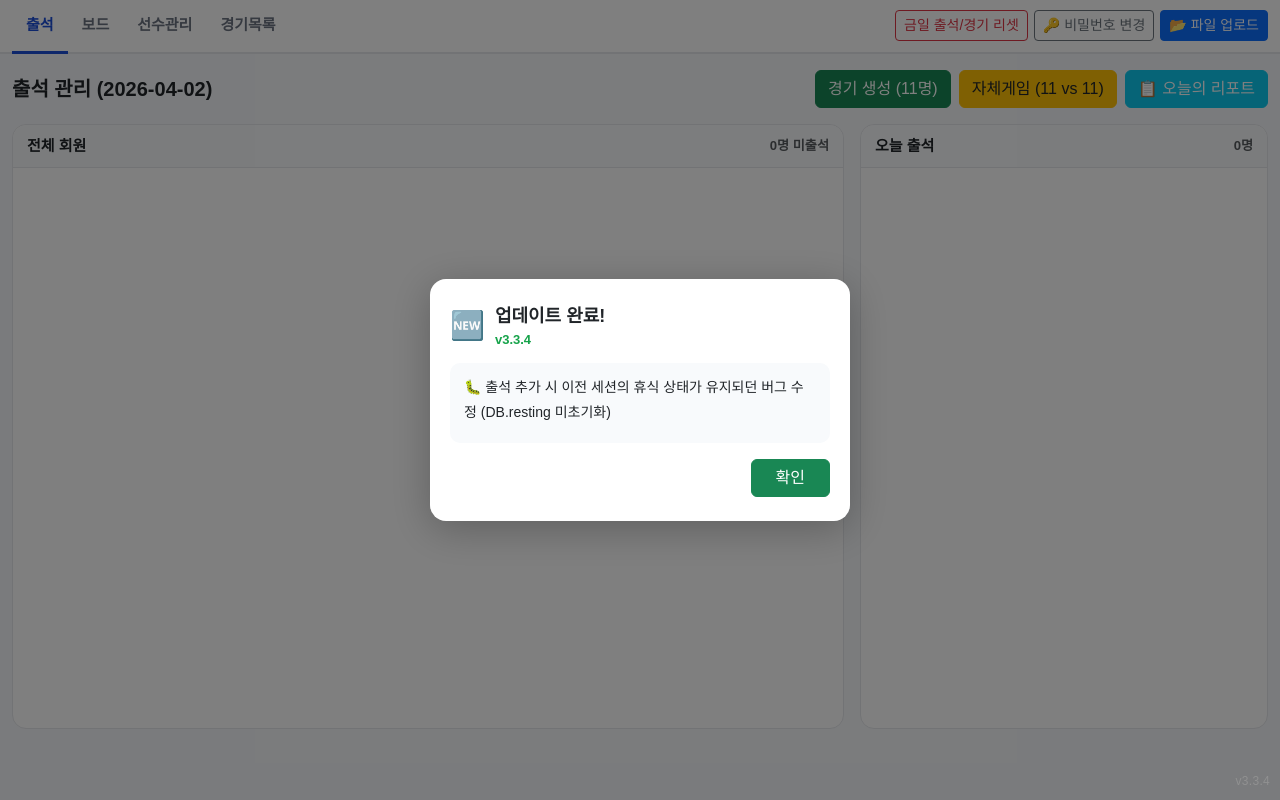
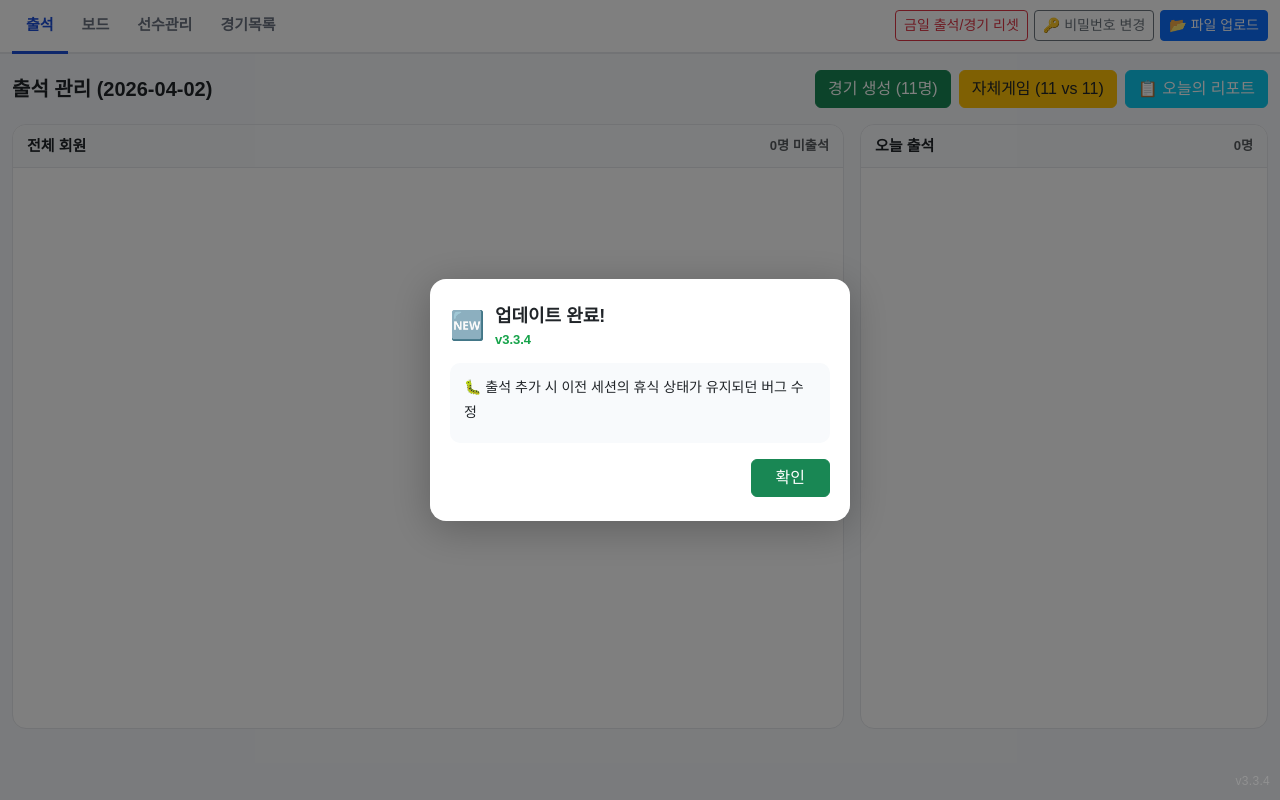
Before and after one commit to Leesuwon1254/soccer-board, a plain HTML site: page soccer_board_v3.html in a window 1280 px wide. Drawn offline with nearby package versions, Linux system fonts and the light colour scheme.

Commit message:
feat: 버전 변경 시 패치노트 팝업 자동 표시 (v3.3.4)

```diff
--- a/soccer_board_v3.html
+++ b/soccer_board_v3.html
@@ -829,6 +829,41 @@
 <!-- ══════════ 스크립트 ══════════ -->
 <script>
 // ================================================================
+// ===== 버전 & 패치노트 =====
+// ================================================================
+const APP_VERSION = 'v3.3.4';
+
+const PATCH_NOTES = {
+  'v3.3.4': [
+    '🐛 출석 추가 시 이전 세션의 휴식 상태가 유지되던 버그 수정',
+  ],
+  'v3.3.3': [
+    '🐛 보드 탭 진입 시 "선수 구성 완료" 메시지 오작동 수정',
+    '✅ 경기 생성(미리보기) 중일 때만 안내 메시지 표시',
+  ],
+  'v3.3.2': [
+    '🐛 위로 스와이프 출석이동 오작동 제거',
+    '🐛 대기명단 박스 안 드래그 후 운동장 이탈 버그 수정',
+    '✨ 업데이트 감지 시 변경내용 팝업 표시',
+  ],
+  'v3.3.1': [
+    '🎨 앱 아이콘 변경 (AI FootManager)',
+    '📱 앱 이름 변경: AI FootManager',
+  ],
+  'v3.3.0': [
+    '🐛 보드 탭 깨짐 버그 수정',
+    '🐛 자체게임 포메이션 오류 수정',
+    '✨ 보드 상단바 레이아웃 개선',
+    '✨ 미리보기 배너 정리 (3초 후 자동 숨김)',
+    '✨ 출석 탭 라이브 뱃지 추가',
+    '✨ 회원 카드 나이 표시',
+    '✨ 오늘 출석에 휴식 인원 표시',
+    '✨ 경기목록 팀 색상/뱃지 개선',
+    '🆕 D등급 PUMA 추가',
+  ],
+};
+
+// ================================================================
 // ===== DB 레이어 (localStorage) =====
 // ================================================================
 const DB = {
@@ -3065,11 +3100,35 @@ document.addEventListener('keydown', e => {
 })();
 
 // ================================================================
+// ===== 버전 체크 & 패치노트 팝업 =====
+// ================================================================
+function checkVersionAndShowPatchNotes() {
+  const savedVersion = localStorage.getItem('sb_version');
+  if (savedVersion === APP_VERSION) return; // 이미 이 버전으로 확인함
+  const notes = PATCH_NOTES[APP_VERSION] || [];
+  const verLabel = document.getElementById('update-version-label');
+  const notesEl  = document.getElementById('update-notes');
+  if (verLabel) verLabel.textContent = APP_VERSION;
+  if (notesEl) notesEl.innerHTML = notes.length
+    ? notes.map(n => '<div style="margin-bottom:6px;">' + n + '</div>').join('')
+    : '<div>새로운 버전이 적용되었습니다.</div>';
+  const modal = document.getElementById('update-modal');
+  if (!modal) return;
+  modal.classList.add('show');
+  const confirmBtn = document.querySelector('#update-modal .btn-success');
+  if (confirmBtn) confirmBtn.onclick = () => {
+    modal.classList.remove('show');
+    localStorage.setItem('sb_version', APP_VERSION);
+  };
+}
+
+// ================================================================
 // ===== 초기화 =====
 // ================================================================
 (function init() {
   getOrCreateSession();
   renderAttendance();
+  checkVersionAndShowPatchNotes();
 
   // speechSynthesis voices 미리 로드 → 첫 출석 버튼 클릭 시 딜레이 방지
   if ('speechSynthesis' in window) {
@@ -3085,53 +3144,8 @@ document.addEventListener('keydown', e => {
 
 <!-- ── Service Worker 등록 + 자동 업데이트 ── -->
 <script>
-// 앱 로드 시 서버의 SW 파일을 직접 fetch → CACHE_NAME 추출
-// → 현재 캐시 목록과 비교 → 불일치 시 모든 캐시 삭제 후 팝업 표시 → 확인 시 새로고침
-const UPDATE_NOTES = {
-  'soccer-board-v3.3.0': {
-    version: 'v3.3.0',
-    notes: [
-      '🐛 보드 탭 깨짐 버그 수정',
-      '🐛 자체게임 포메이션 오류 수정',
-      '✨ 보드 상단바 레이아웃 개선',
-      '✨ 미리보기 배너 정리 (3초 후 자동 숨김)',
-      '✨ 출석 탭 라이브 뱃지 추가',
-      '✨ 회원 카드 나이 표시',
-      '✨ 오늘 출석에 휴식 인원 표시',
-      '✨ 경기목록 팀 색상/뱃지 개선',
-      '🆕 D등급 PUMA 추가',
-    ]
-  },
-  'soccer-board-v3.3.1': {
-    version: 'v3.3.1',
-    notes: [
-      '🎨 앱 아이콘 변경 (AI FootManager)',
-      '📱 앱 이름 변경: AI FootManager',
-    ]
-  },
-  'soccer-board-v3.3.2': {
-    version: 'v3.3.2',
-    notes: [
-      '🐛 위로 스와이프 출석이동 오작동 제거',
-      '🐛 대기명단 박스 안 드래그 후 운동장 이탈 버그 수정',
-      '✨ 업데이트 감지 시 변경내용 팝업 표시',
-    ]
-  },
-  'soccer-board-v3.3.3': {
-    version: 'v3.3.3',
-    notes: [
-      '🐛 보드 탭 진입 시 "선수 구성 완료" 메시지 오작동 수정',
-      '✅ 경기 생성(미리보기) 중일 때만 안내 메시지 표시',
-    ]
-  },
-  'soccer-board-v3.3.4': {
-    version: 'v3.3.4',
-    notes: [
-      '🐛 출석 추가 시 이전 세션의 휴식 상태가 유지되던 버그 수정 (DB.resting 미초기화)',
-    ]
-  },
-};
-
+// SW 파일의 CACHE_NAME을 서버에서 직접 fetch → 현재 캐시와 비교
+// → 불일치 시 캐시 전체 삭제 후 reload (팝업은 reload 후 checkVersionAndShowPatchNotes가 담당)
 async function checkAndUpdate() {
   if (!navigator.onLine) return;
   if (sessionStorage.getItem('sw_updated')) return;
@@ -3145,18 +3159,7 @@ async function checkAndUpdate() {
     if (!cacheKeys.includes(serverCache)) {
       sessionStorage.setItem('sw_updated', '1');
       await Promise.all(cacheKeys.map(k => caches.delete(k)));
-      const info = UPDATE_NOTES[serverCache];
-      const verLabel = document.getElementById('update-version-label');
-      const notesEl  = document.getElementById('update-notes');
-      if (verLabel) verLabel.textContent = info ? info.version : serverCache;
-      if (notesEl) notesEl.innerHTML = info
-        ? info.notes.map(n => '<div style="margin-bottom:6px;">' + n + '</div>').join('')
-        : '<div>새로운 버전이 적용되었습니다.</div>';
-      document.getElementById('update-modal').classList.add('show');
-      document.querySelector('#update-modal .btn-success').onclick = () => {
-        document.getElementById('update-modal').classList.remove('show');
-        window.location.reload();
-      };
+      window.location.reload();
     }
   } catch (e) {}
 }
```
